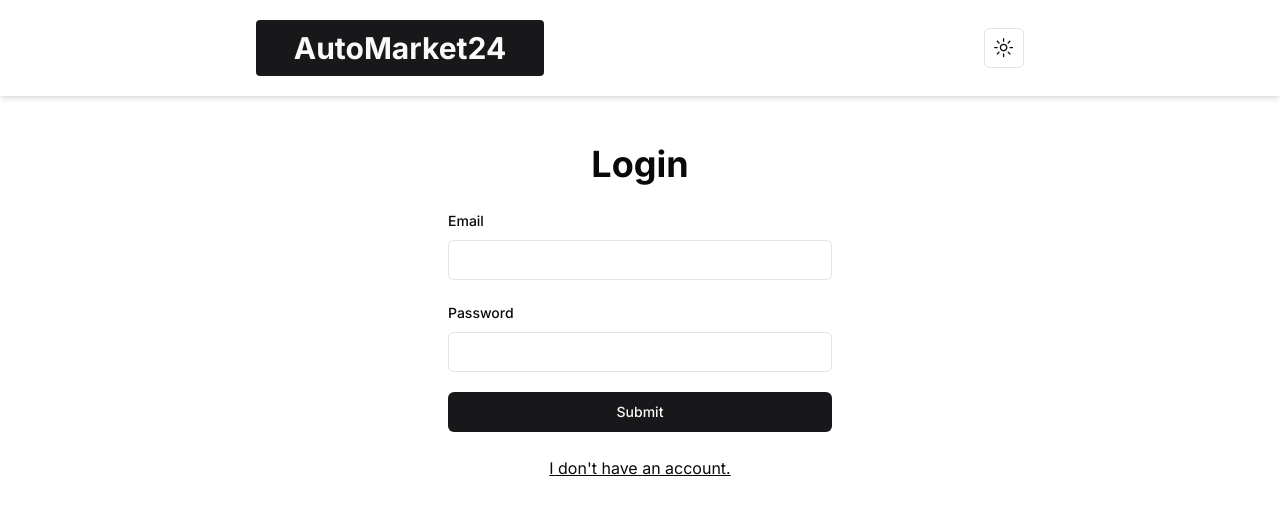
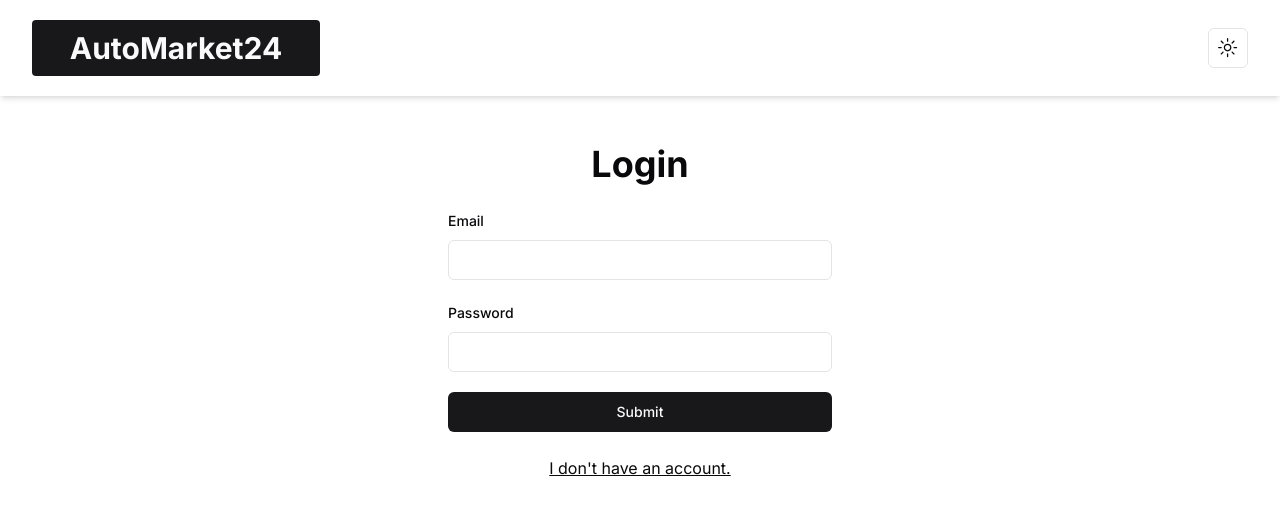
Before and after one commit to Mateusz-Platek/ztpai, a Next.js app in the folder automarket24-frontend/: page /login in a window 1280 px wide. Shown: the top 514 px of the page. Built offline with nearby package versions, Linux system fonts and the light colour scheme.

Commit message:
Fix header layout

```diff
--- a/automarket24-frontend/src/components/header.tsx
+++ b/automarket24-frontend/src/components/header.tsx
@@ -20,7 +20,7 @@ export default function Header({
     }
 
     return (
-        <header className="w-full h-24 px-8 xl:px-64 flex justify-between shadow-md">
+        <header className="w-full h-24 px-8 2xl:px-64 flex justify-between shadow-md">
             <div className="flex justify-items-center items-center">
                 <Logo/>
             </div>
```
